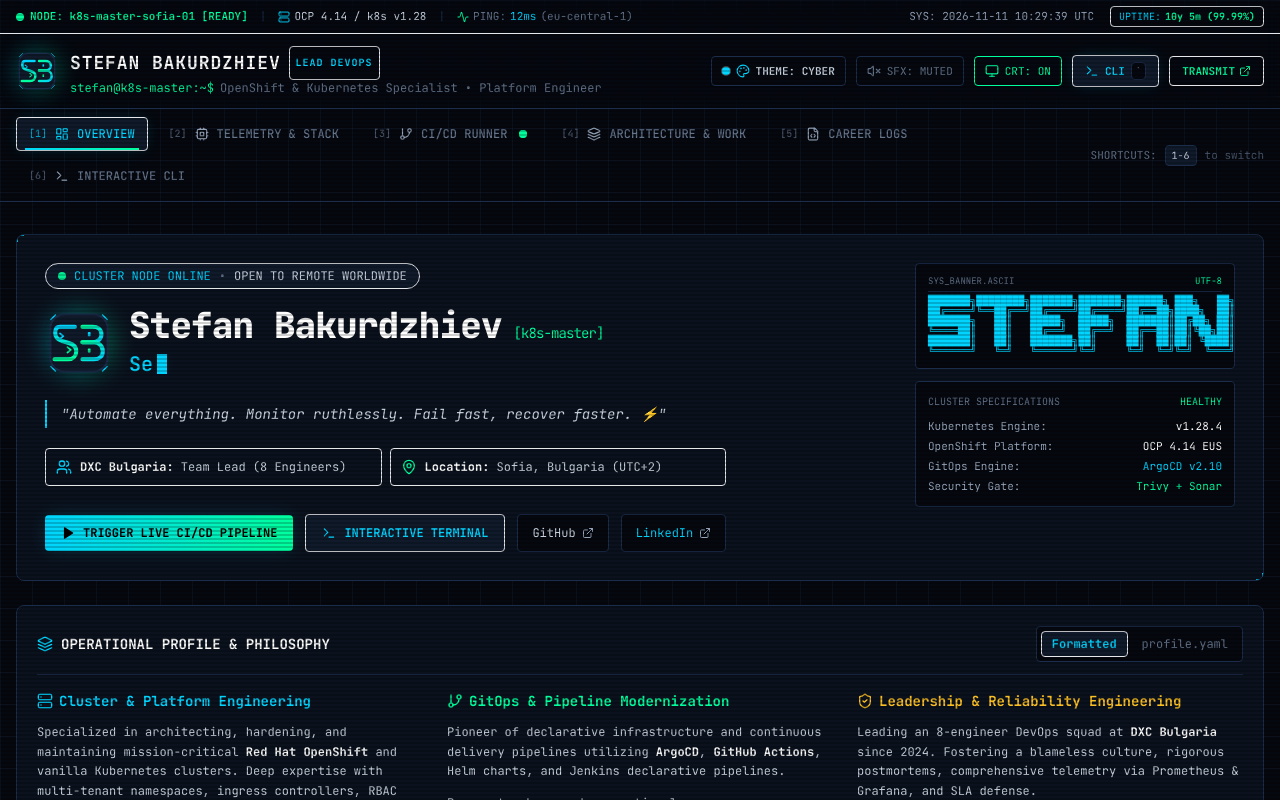
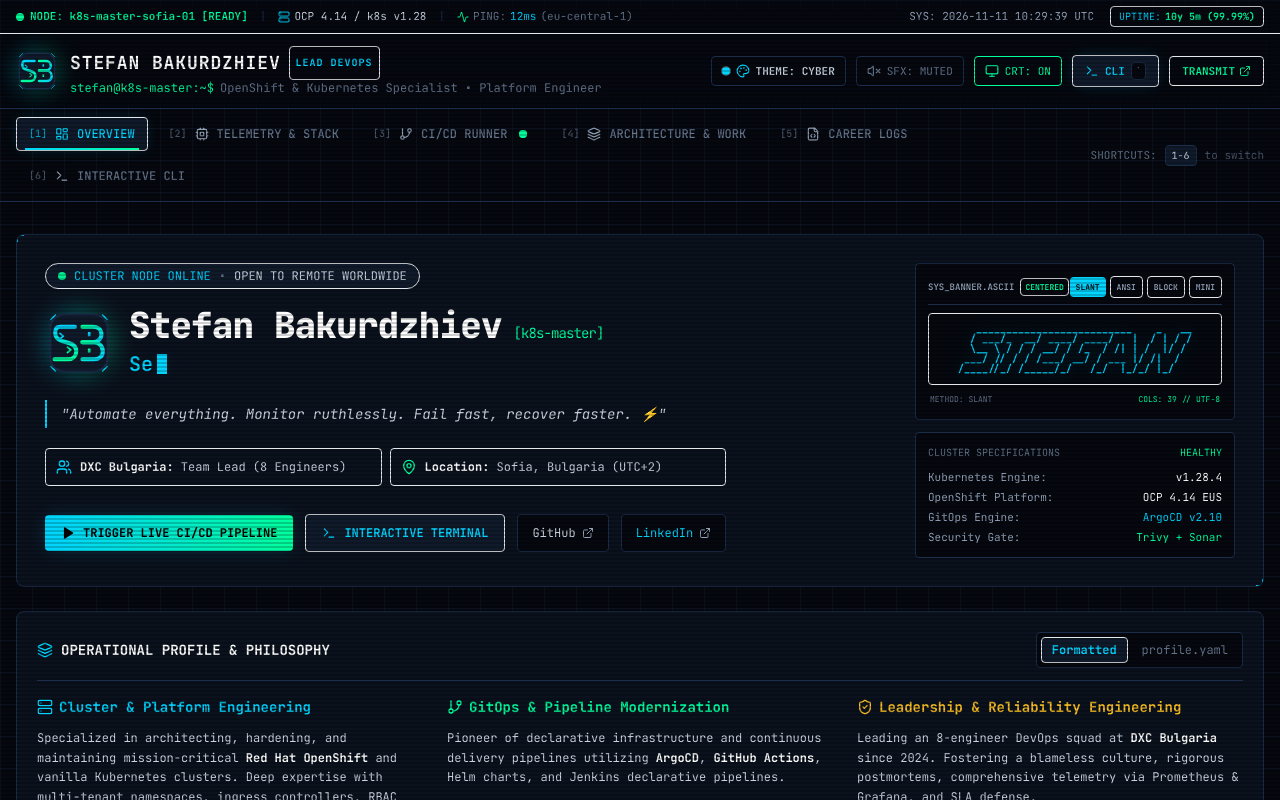
Before and after one commit to sbakurdzhiev/portfolio, a React (Vite) app: page / in a window 1280 px wide. Shown: the top 800 px of the page. Built offline with nearby package versions, Linux system fonts and the light colour scheme.

Commit message:
fix(overview): redesign ASCII banner with 4 centered methods and interactive switcher

```diff
--- a/src/components/OverviewSection.jsx
+++ b/src/components/OverviewSection.jsx
@@ -8,18 +8,56 @@ import { TypewriterText } from './TypewriterText';
 import { profileData } from '../data/portfolioData';
 import { sound } from '../utils/audio';
 
+// Multi-method ASCII art variations for STEFAN (all strictly column-aligned & centered)
+const ASCII_STYLES = {
+  slant: {
+    label: 'SLANT',
+    cols: 39,
+    art: [
+      "   __________________________    _   __",
+      "  / ___/_  __/ ____/ ____/   |  / | / /",
+      "  \\__ \\ / / / __/ / /_  / /| | /  |/ / ",
+      " ___/ // / / /___/ __/ / ___ |/ /|  /  ",
+      "/____//_/ /_____/_/   /_/  |_/_/ |_/   "
+    ].join("\n")
+  },
+  standard: {
+    label: 'ANSI',
+    cols: 35,
+    art: [
+      " ____ _____ _____ _____ _    _   _ ",
+      "/ ___|_   _| ____|  ___/ \\  | \\ | |",
+      "\\___ \\ | | |  _| | |_ / _ \\ |  \\| |",
+      " ___) || | | |___|  _/ ___ \\| |\\  |",
+      "|____/ |_| |_____|_|/_/   \\_\\_| \\_|"
+    ].join("\n")
+  },
+  block: {
+    label: 'BLOCK',
+    cols: 35,
+    art: [
+      "█████ █████ █████ █████  ███  █   █",
+      "█       █   █     █     █   █ ██  █",
+      "█████   █   ████  ████  █████ █ █ █",
+      "    █   █   █     █     █   █ █  ██",
+      "█████   █   █████ █     █   █ █   █"
+    ].join("\n")
+  },
+  compact: {
+    label: 'MINI',
+    cols: 28,
+    art: [
+      " ___ _____ ___ ___ _   _  _ ",
+      "/ __|_   _| __| __/_\\ | \\| |",
+      "\\__ \\ | | | _|| _/ _ \\| .` |",
+      "|___/ |_| |___|_/_/ \\_\\_|\\_|"
+    ].join("\n")
+  }
+};
+
 export const OverviewSection = ({ onNavigateTab, onOpenCli }) => {
   const [viewMode, setViewMode] = useState('human'); // 'human' | 'yaml'
-
-  // Perfectly column-aligned ANSI Shadow text for STEFAN (51 chars per line)
-  const asciiLogo = [
-    "███████╗████████╗███████╗███████╗██████╗ ███╗   ██╗",
-    "██╔════╝╚══██╔══╝██╔════╝██╔════╝██╔══██╗████╗  ██║",
-    "███████╗   ██║   █████╗  █████╗  ███████║██╔██╗ ██║",
-    "╚════██║   ██║   ██╔══╝  ██╔══╝  ██╔══██║██║╚██╗██║",
-    "███████║   ██║   ███████╗██║     ██║  ██║██║ ╚████║",
-    "╚══════╝   ╚═╝   ╚══════╝╚═╝     ╚═╝  ╚═╝╚═╝  ╚═══╝"
-  ].join("\n");
+  const [asciiMethod, setAsciiMethod] = useState('slant');
 
   return (
     <div className="space-y-6">
@@ -127,13 +165,49 @@ export const OverviewSection = ({ onNavigateTab, onOpenCli }) => {
           </div>
 
           {/* ASCII Banner & Cluster Status Widget */}
-          <div className="hidden lg:flex flex-col gap-3 w-80 shrink-0">
-            <div className="bg-cyber-bg border border-cyber-border rounded p-3 text-[10px] font-mono leading-tight text-cyber-cyan/70 overflow-hidden select-none">
-              <div className="flex items-center justify-between text-cyber-muted pb-1 mb-1 border-b border-cyber-border text-[9px]">
-                <span>SYS_BANNER.ASCII</span>
-                <span className="text-cyber-emerald">UTF-8</span>
+          <div className="flex flex-col gap-3 w-full lg:w-80 shrink-0">
+            <div className="bg-cyber-bg border border-cyber-border rounded p-3 text-xs font-mono select-none overflow-hidden shadow-sm">
+              <div className="flex items-center justify-between text-cyber-muted pb-1.5 mb-2 border-b border-cyber-border text-[9px]">
+                <div className="flex items-center gap-1.5">
+                  <span className="text-slate-400 font-semibold">SYS_BANNER.ASCII</span>
+                  <span className="text-cyber-emerald text-[8px] px-1 py-0.2 rounded bg-cyber-emerald/10 border border-cyber-emerald/30 font-bold">
+                    CENTERED
+                  </span>
+                </div>
+                {/* Interactive Method Switcher */}
+                <div className="flex items-center gap-1">
+                  {Object.keys(ASCII_STYLES).map((key) => (
+                    <button
+                      key={key}
+                      onClick={() => {
+                        sound.playKey();
+                        setAsciiMethod(key);
+                      }}
+                      className={`px-1.5 py-0.5 rounded text-[8px] transition-all cursor-pointer font-bold uppercase ${
+                        asciiMethod === key
+                          ? 'bg-cyber-cyan text-cyber-bg shadow-xs'
+                          : 'text-slate-400 hover:text-white bg-cyber-surface/70 hover:bg-cyber-surface border border-cyber-border/60'
+                      }`}
+                      title={`Switch to ${ASCII_STYLES[key].label} ASCII method (${ASCII_STYLES[key].cols} cols)`}
+                    >
+                      {ASCII_STYLES[key].label}
+                    </button>
+                  ))}
+                </div>
               </div>
-              <pre className="text-cyber-cyan font-bold whitespace-pre font-mono leading-none tracking-normal">{asciiLogo}</pre>
+
+              {/* Mathematically Centered Terminal Display */}
+              <div className="flex justify-center items-center w-full py-2.5 px-1 bg-cyber-surface/50 rounded border border-cyber-border/40 overflow-hidden text-center">
+                <pre className="text-cyber-cyan font-bold whitespace-pre font-mono leading-none tracking-normal inline-block text-left text-[9.5px] sm:text-[10px] drop-shadow-[0_0_8px_rgba(0,212,255,0.35)]">
+                  {ASCII_STYLES[asciiMethod].art}
+                </pre>
+              </div>
+
+              {/* Terminal Metadata Footer */}
+              <div className="flex items-center justify-between text-[8px] text-cyber-muted mt-1.5 px-0.5 font-mono">
+                <span>METHOD: {ASCII_STYLES[asciiMethod].label}</span>
+                <span className="text-cyber-emerald">COLS: {ASCII_STYLES[asciiMethod].cols} // UTF-8</span>
+              </div>
             </div>
 
             <div className="bg-cyber-bg border border-cyber-border rounded p-3 text-xs font-mono space-y-2">
```
